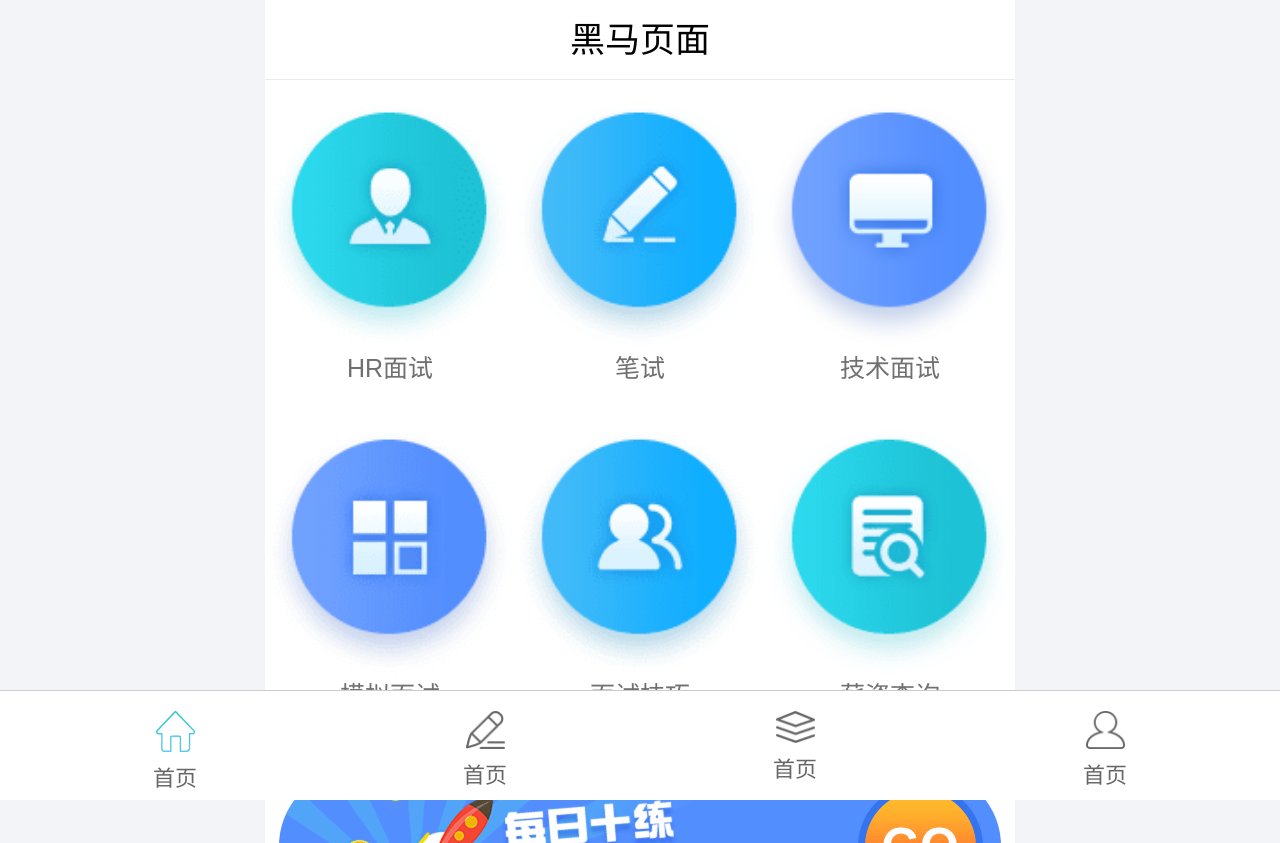
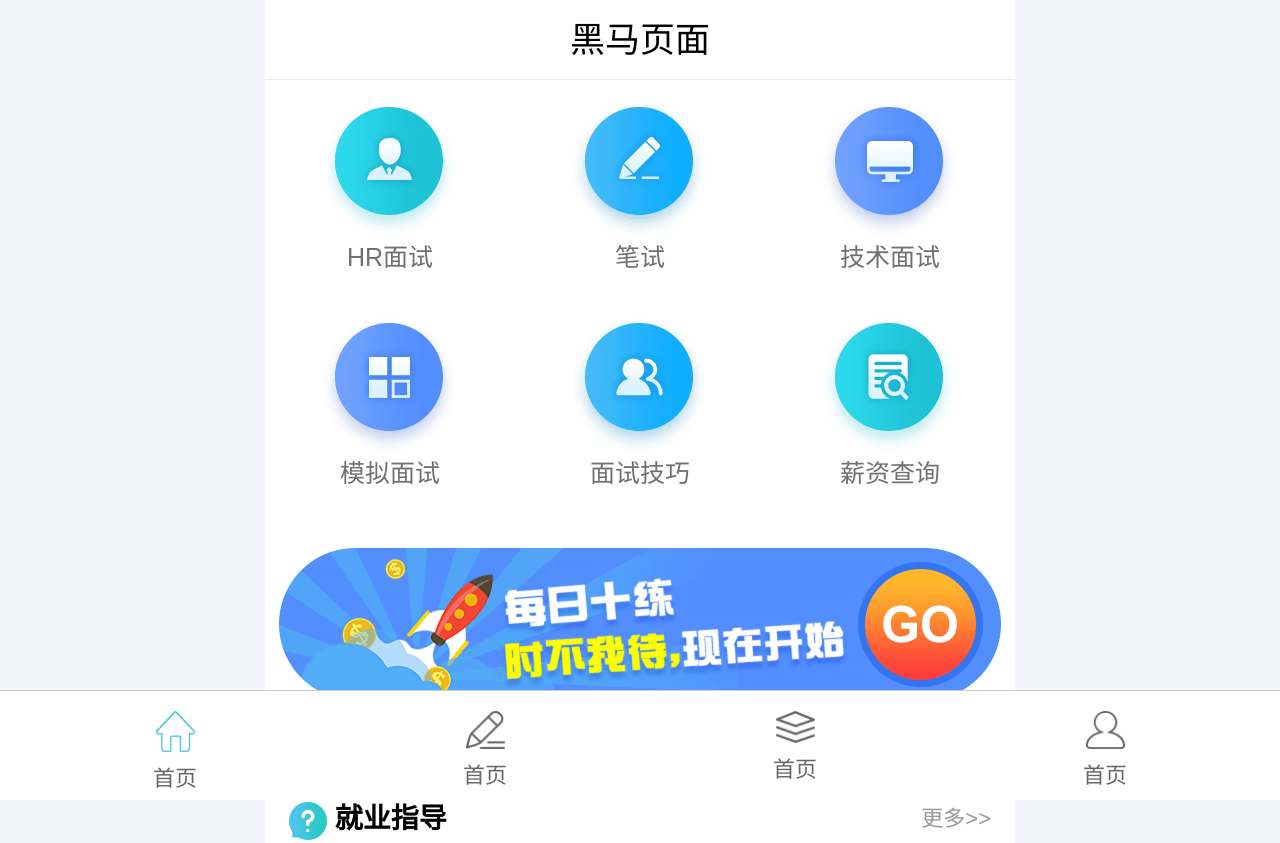
Before and after one commit to crisshung6g/HeiMa, a plain HTML site: page index.html in a window 1280 px wide. Shown: the top 843 px of the page. Drawn offline with Linux system fonts and the light colour scheme.

Commit message:
Changes on nav images size

```diff
--- a/css/index.less
+++ b/css/index.less
@@ -50,7 +50,8 @@ body {
 // Unnecessary horizontal scrolling =>
 // the reason is something in the child element is not set to 100% width.
         img {
-            width: 100%;
+            width: 1.853333rem;
+            height: 1.853333rem;
         }
     }
 }
```
Also changed, not shown: css/index.css.
